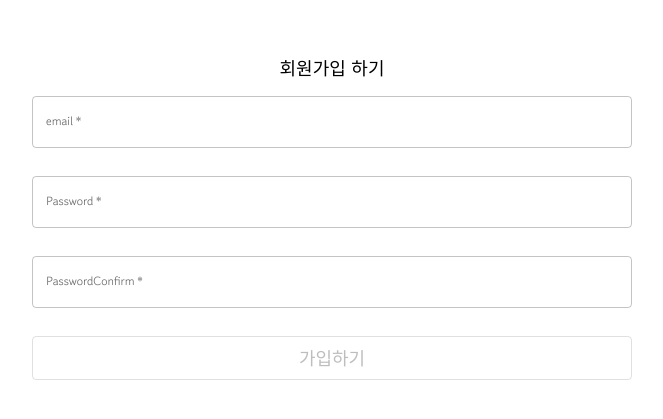
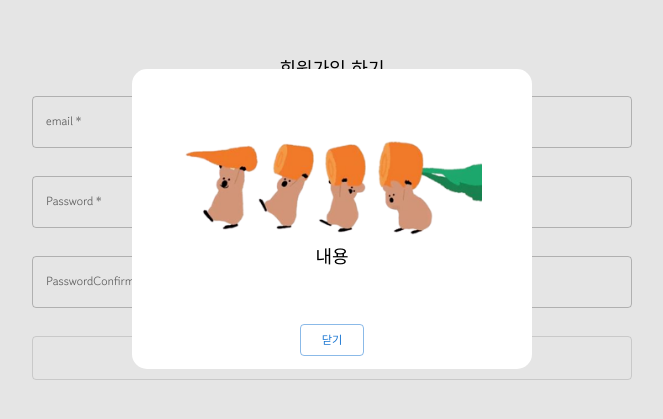
Before and after one commit to Kim-Jaemin420/wanted-pre-onboarding-challenge-fe-2, a React (Vite) app: page /auth/signup in a window 1280 px wide. Shown: the part 181-600 px from the top of the page, without its empty margins (308-971 px from the left). Built offline with nearby package versions, Linux system fonts and the light colour scheme; no server answers.

Commit message:
Feat: 회원가입 성공 혹은 실패시 모달 추가
query에서 success할 시 token을 set하면 모달이 열리기전에
페이지가 넘어가버리므로, 모달이 렌더링되는 쪽에서 token을 set

```diff
--- a/src/pages/Signup/Signup.tsx
+++ b/src/pages/Signup/Signup.tsx
@@ -1,14 +1,21 @@
+import { useContext } from 'react';
 import { css } from '@emotion/react';
+import { AuthContext } from '@/context';
 import { useAuthForm, usePostSignup } from '@/hooks';
-import { SignupForm } from '@/components';
+import { Modal, SignupForm } from '@/components';
 
 function Signup() {
+  const { setToken } = useContext(AuthContext);
   const postSignup = usePostSignup();
 
   const { errors, handleChangeForm, handleSubmitForm } = useAuthForm({
     initialFormValues: { email: '', password: '', passwordConfirm: '' },
     submittingFunction: postSignup.mutate,
   });
+
+  const handleClickCloseModal = () => {
+    if (postSignup.isSuccess) setToken(postSignup.data.token);
+  };
 
   return (
     <div
@@ -25,6 +32,7 @@ function Signup() {
         handleChangeForm={handleChangeForm}
         errors={errors}
       />
+      <Modal handleClickCloseModal={handleClickCloseModal} />
     </div>
   );
 }
```
